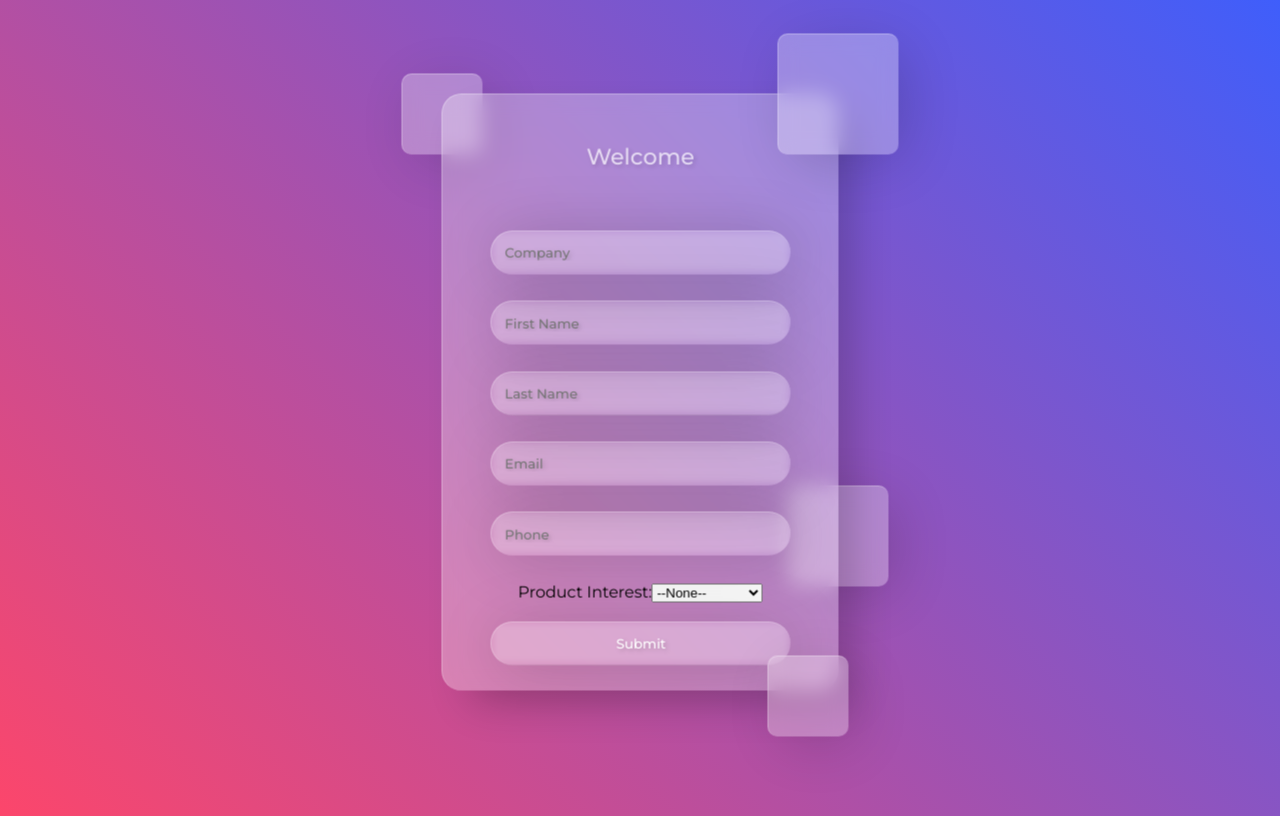
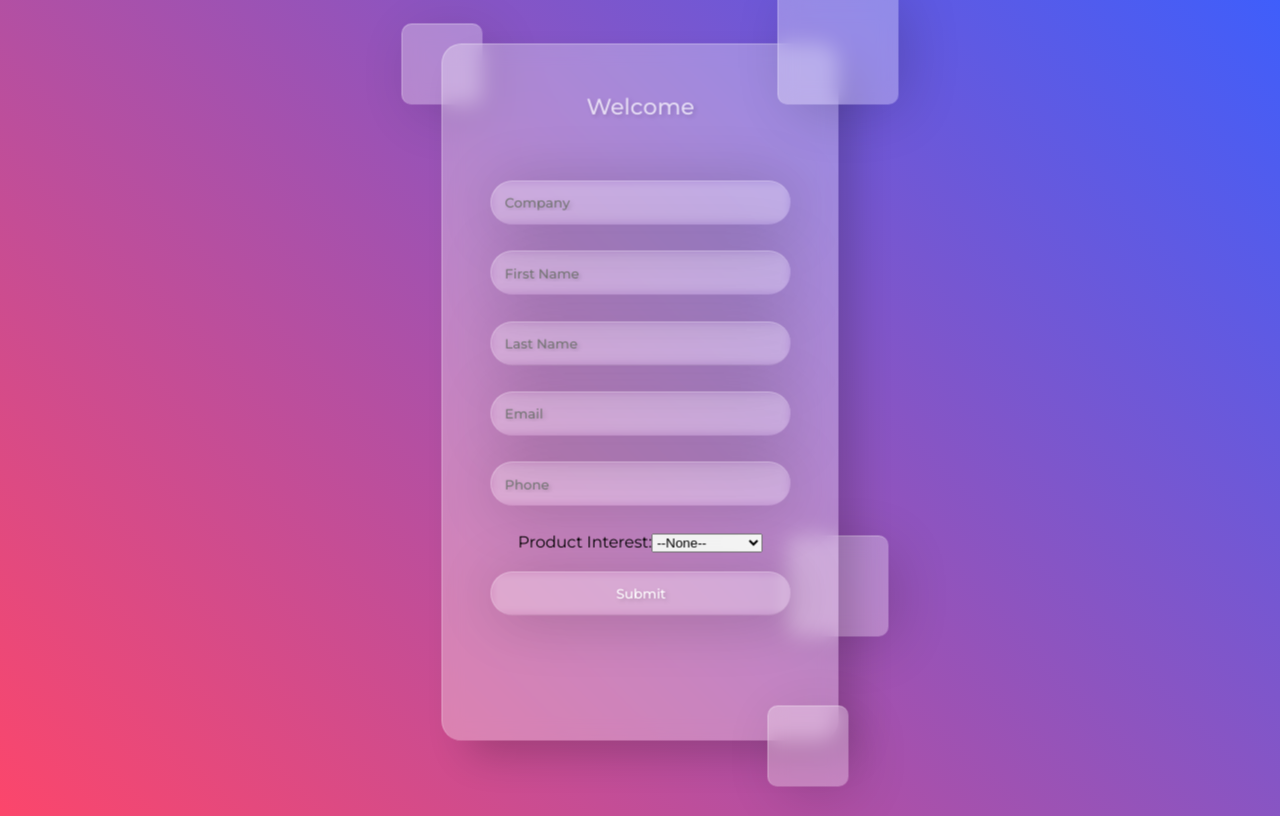
Before and after one commit to MihailKlimovich/Web-To-Lead, a PHP site: page / in a window 1280 px wide. Run offline with PHP 8.4, Linux system fonts and the light colour scheme; some libraries are stand-ins or nearby versions.

Commit message:
changed style11

```diff
--- a/WebToLead.css
+++ b/WebToLead.css
@@ -18,7 +18,7 @@ p {
 form {
         background: rgba(255,255,255,0.3);
         padding: 3em;
-        height: 500px !important;
+        height: 600px !important;
         border-radius: 20px;
         border-left: 1px solid rgba(255,255,255,0.3);
         border-top: 1px solid rgba(255,255,255,0.3);
```
